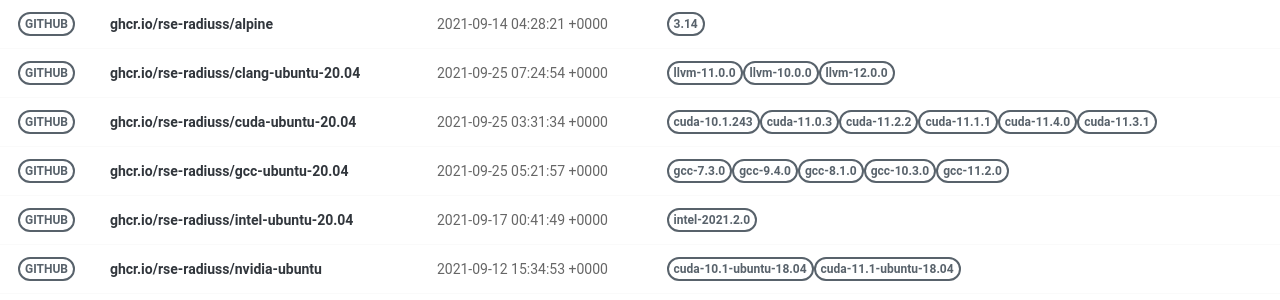
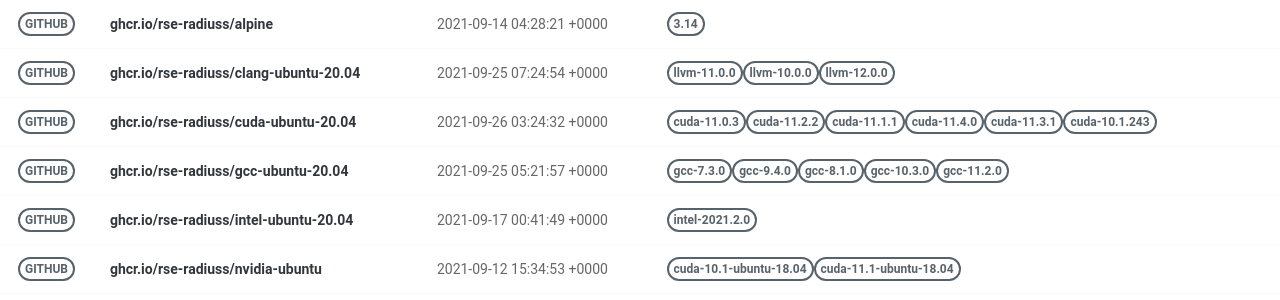
Before and after one commit to rse-ops/docker-images, a Jekyll site: the page built from pages/index.md, in a window 1280 px wide. Shown: the part 130-430 px from the top of the page. Built offline with Jekyll 4.4.1, drawn with Linux system fonts in a browser that asks for light colours; nearby versions of some CDN libraries.

Commit message:
Automated push to update library 2021-09-26

```diff
--- a/_library/ghcr.io-rse-radiuss-cuda-ubuntu-20.04.md
+++ b/_library/ghcr.io-rse-radiuss-cuda-ubuntu-20.04.md
@@ -1,14 +1,11 @@
 ---
 layout: container
 name: ghcr.io/rse-radiuss/cuda-ubuntu-20.04
-updated_at: 2021-09-25 03:31:34.965461
+updated_at: 2021-09-26 03:24:32.178344
 
 
 container_url: https://github.com/orgs/rse-radiuss/packages/container/package/cuda-ubuntu-20.04
 versions:
- - tag: cuda-10.1.243
-   dockerfile: https://github.com/rse-radiuss/docker-images/blob/main/ubuntu/cuda/Dockerfile
-   manifest: https://crane.ggcr.dev/manifest/ghcr.io/rse-radiuss/cuda-ubuntu-20.04:cuda-10.1.243
  - tag: cuda-11.0.3
    dockerfile: https://github.com/rse-radiuss/docker-images/blob/main/ubuntu/cuda/Dockerfile
    manifest: https://crane.ggcr.dev/manifest/ghcr.io/rse-radiuss/cuda-ubuntu-20.04:cuda-11.0.3
```
Also changed, not shown: other parts of _library/ghcr.io-rse-radiuss-cuda-ubuntu-20.04.md (+3 -0 lines).
